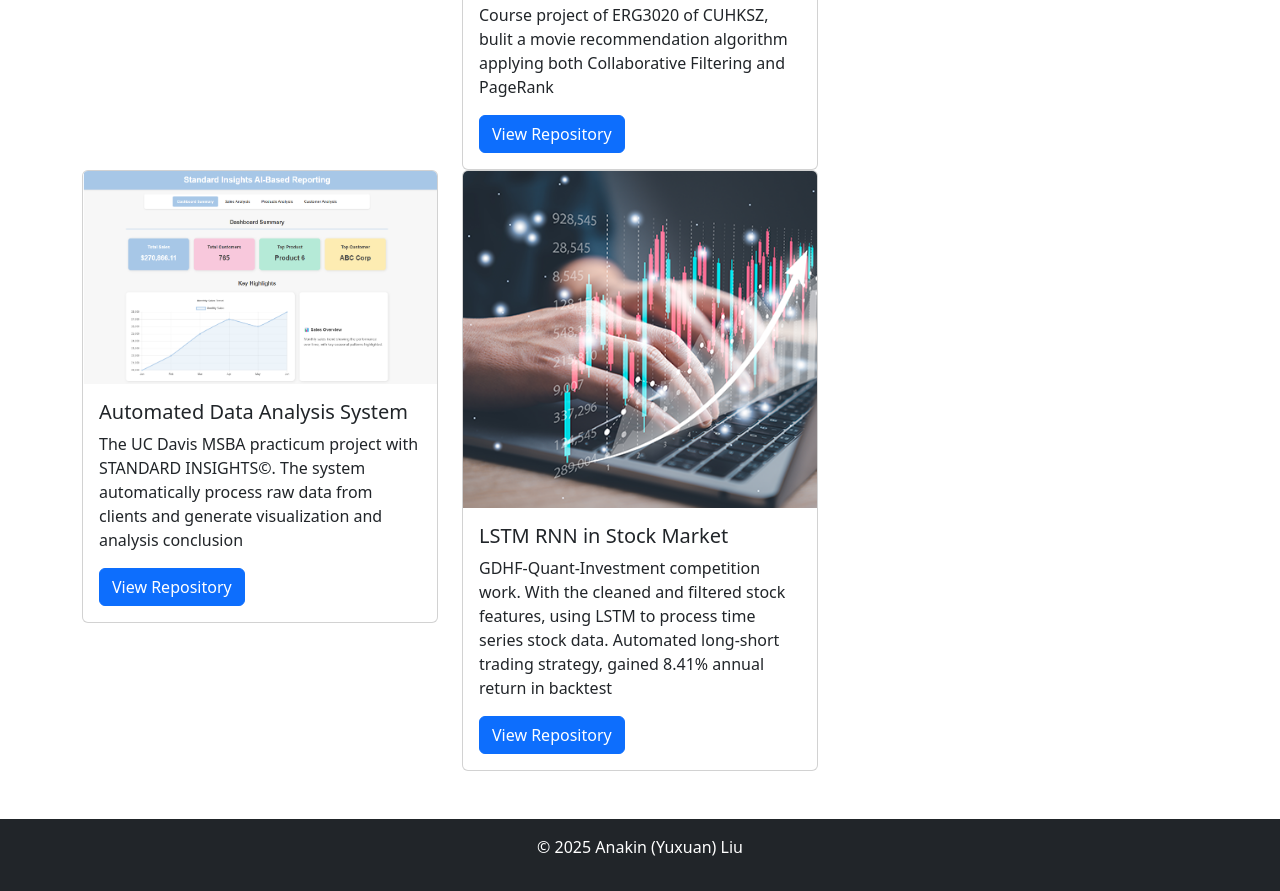
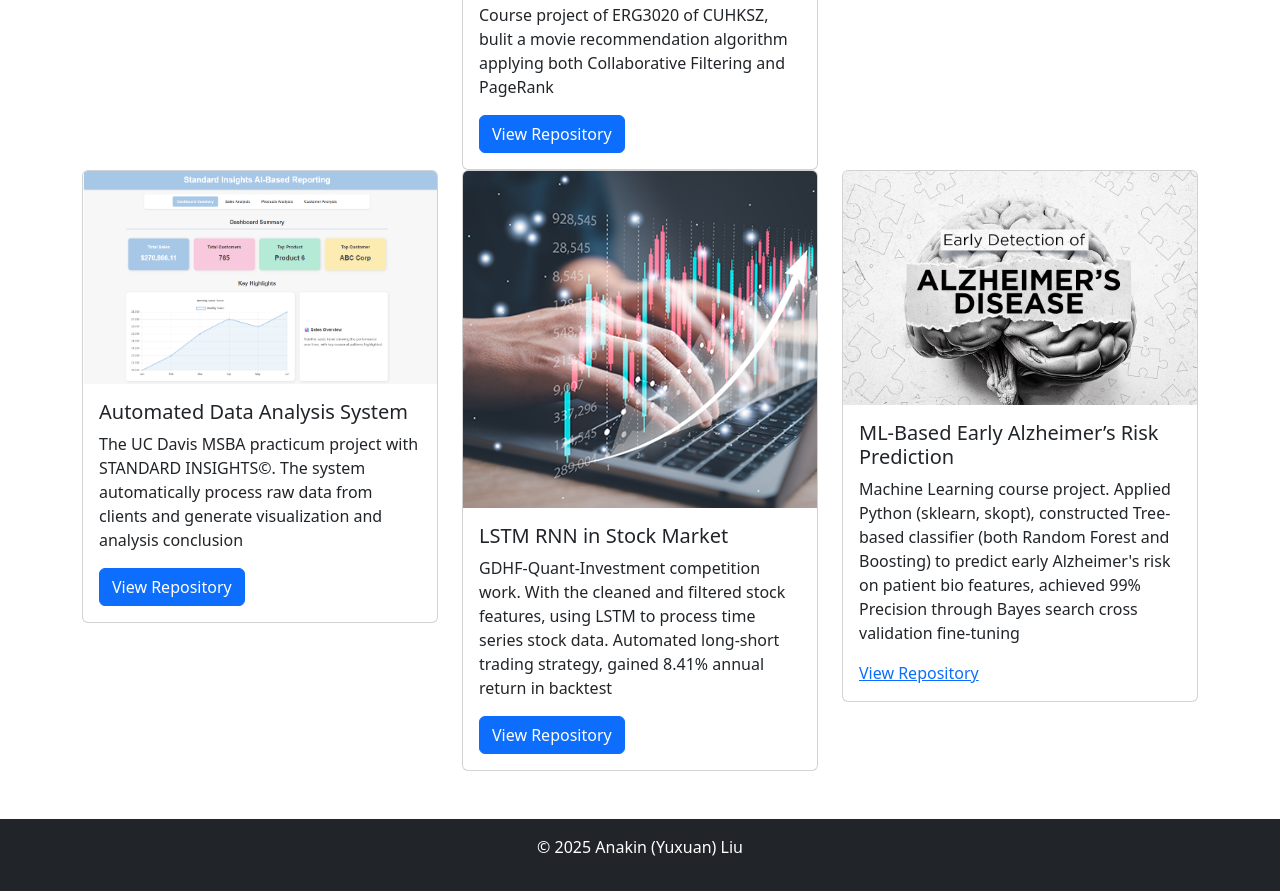
Before and after one commit to yuxuananakinliu/yuxuananakinliu.github.io, a plain HTML site: page index.html in a window 1280 px wide. Shown: the part 929-1820 px from the top of the page. Drawn offline with nearby package versions, Linux system fonts and the light colour scheme.

Commit message:
Update index.html

```diff
--- a/index.html
+++ b/index.html
@@ -75,6 +75,17 @@
                     </div>
                 </div>
             </div>
+
+            <div class="col-md-4">
+                <div class="card">
+                    <img src="https://yuxuananakinliu.github.io/Alzheimers.png" class="card-img-top project-img" alt="Project Image">
+                    <div class="card-body">
+                        <h5 class="card-title">ML-Based Early Alzheimer’s Risk Prediction</h5>
+                        <p>Machine Learning course project. Applied Python (sklearn, skopt), constructed Tree-based classifier (both Random Forest and Boosting) to predict early Alzheimer's risk on patient bio features, achieved 99% Precision through Bayes search cross validation fine-tuning</p>
+                        <a href="https://github.com/yuxuananakinliu/BAX-452-ML-Based-Al-Early-Alzheimer-s-Risk-Prediction" target="_blank">View Repository</a>
+                    </div>
+                </div>
+            </div>
         </div>
     </section>
 
```
